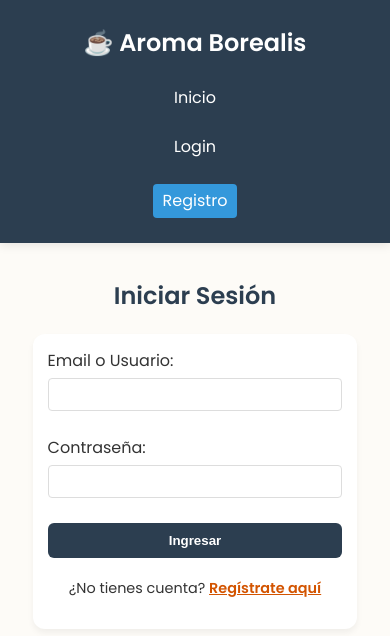
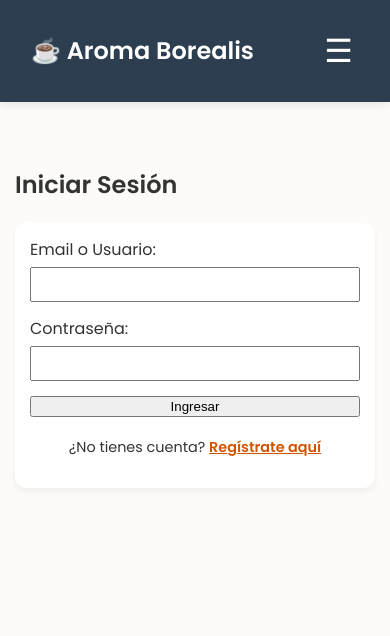
Before and after one commit to kakzumooto/cafeteria-frontend, a React (Vite) app: page /login in a window 390 px wide. Shown: the top 636 px of the page. Built offline with nearby package versions, Linux system fonts and the light colour scheme.

Commit message:
Mejora Navbar: Implementación de menú hamburguesa y responsive

```diff
--- a/src/App.css
+++ b/src/App.css
@@ -1,5 +1,3 @@
-/* src/App.css - VERSIÓN RESPONSIVE FINAL */
-
 @import url('https://fonts.googleapis.com/css2?family=Poppins:wght@300;400;600&display=swap');
 
 :root {
@@ -11,7 +9,7 @@
 
 /* --- ESTILOS BASE --- */
 * {
-  box-sizing: border-box; /* CRÍTICO para responsive */
+  box-sizing: border-box;
 }
 
 body {
@@ -22,7 +20,7 @@ body {
   color: #333;
 }
 
-/* --- NAVBAR RESPONSIVE --- */
+/* --- NAVBAR DINÁMICO --- */
 .navbar {
   background: var(--primary);
   padding: 1rem;
@@ -33,13 +31,12 @@ body {
   box-shadow: 0 2px 10px rgba(0,0,0,0.1);
 }
 
-.navbar-container {
+.nav-content {
   max-width: 1200px;
   margin: 0 auto;
   display: flex;
   justify-content: space-between;
   align-items: center;
-  flex-wrap: wrap; /* PERMITE QUE LOS BOTONES BAJEN SI NO CABEN */
 }
 
 .navbar-logo {
@@ -47,71 +44,81 @@ body {
   color: white;
   font-size: 1.5rem;
   font-weight: bold;
-  margin-right: 20px;
 }
 
-.navbar-links {
-  display: flex;
-  gap: 15px;
-  align-items: center;
-  flex-wrap: wrap; /* IMPORTANTE PARA MOVIL */
+/* --- BOTÓN HAMBURGUESA --- */
+.menu-toggle {
+  display: none; /* Escondido en PC */
+  background: none;
+  border: none;
+  color: white;
+  font-size: 2rem;
+  cursor: pointer;
 }
 
-.navbar-links a {
+.nav-links {
+  display: flex;
+  gap: 20px;
+  align-items: center;
+}
+
+.nav-links a {
   color: white;
   text-decoration: none;
   font-size: 0.95rem;
+  transition: color 0.3s;
 }
 
-.user-email {
-  font-size: 0.8rem;
-  opacity: 0.8;
-  display: none; /* Ocultamos el email en movil para ahorrar espacio */
+.nav-links a:hover {
+  color: var(--accent);
 }
 
-/* Botones especiales del nav */
-.btn-admin {
+/* Estilos específicos de botones en Nav */
+.btn-admin-nav {
   color: #f1c40f !important;
   font-weight: bold;
   border: 1px solid #f1c40f;
-  padding: 4px 8px;
+  padding: 5px 10px;
   border-radius: 4px;
 }
 
-.btn-logout {
+.btn-register-nav {
+  background: #3498db;
+  padding: 5px 10px;
+  border-radius: 4px;
+}
+
+.btn-logout-nav {
   background: #e74c3c;
   color: white;
   border: none;
-  padding: 5px 10px;
+  padding: 6px 12px;
   border-radius: 4px;
   cursor: pointer;
 }
 
-/* --- CONTENEDOR PRINCIPAL --- */
+.user-info-nav {
+  font-size: 0.8rem;
+  opacity: 0.8;
+  border-left: 1px solid #555;
+  padding-left: 10px;
+}
+
+/* --- CONTENEDOR Y GRID --- */
 .tienda-container {
-  width: 100%; /* Ocupa todo el ancho */
+  width: 100%;
   max-width: 1200px;
   margin: 0 auto;
-  padding: 15px; /* Margen interno para que no pegue a los bordes */
+  padding: 15px;
 }
 
-.titulo-principal {
-  text-align: center;
-  margin: 20px 0;
-  font-size: 2rem;
-  color: var(--primary);
-}
-
-/* --- GRID DE PRODUCTOS --- */
 .productos-grid {
   display: grid;
-  /* Mágia responsive: Se ajusta automáticamente al ancho */
   grid-template-columns: repeat(auto-fill, minmax(280px, 1fr));
   gap: 20px;
   padding-bottom: 40px;
 }
 
-/* --- TARJETA DE PRODUCTO --- */
 .producto-card {
   background: white;
   border-radius: 12px;
@@ -120,12 +127,11 @@ body {
   display: flex;
   flex-direction: column;
   transition: transform 0.2s;
-  height: 100%; /* Para que todas tengan la misma altura */
+  height: 100%;
 }
 
 .producto-card:hover {
   transform: translateY(-5px);
-  box-shadow: 0 10px 20px rgba(0,0,0,0.1);
 }
 
 .producto-card img {
@@ -136,166 +142,53 @@ body {
   margin-bottom: 10px;
 }
 
-.precio {
-  font-size: 1.3rem;
-  color: var(--primary);
-  font-weight: bold;
-  display: block;
-  margin: 10px 0;
-}
-
-.btn-agregar {
-  background: var(--primary);
-  color: white;
-  border: none;
-  padding: 10px;
-  width: 100%;
-  border-radius: 6px;
-  font-weight: bold;
-  cursor: pointer;
-}
-
-.btn-agregar:hover {
-  background: var(--accent);
-}
-
-/* --- FORMULARIOS (LOGIN/ADMIN) --- */
-input, select, textarea {
-  width: 100%; /* Que ocupen todo el ancho disponible */
-  padding: 10px;
-  margin-bottom: 10px;
-  border: 1px solid #ddd;
-  border-radius: 4px;
-}
-
-/* =========================================
-   📱 REGLAS ESPECÍFICAS PARA CELULARES (Mobile)
-   ========================================= */
+/* --- RESPONSIVE (MÓVIL) --- */
 @media (max-width: 768px) {
-  .navbar-container {
-    flex-direction: column; /* Pone el logo arriba y los links abajo */
-    gap: 10px;
+  .menu-toggle {
+    display: block; /* Mostrar hamburguesa */
   }
 
-  .navbar-links {
-    justify-content: center; /* Centra los links */
+  .nav-links {
+    display: none; /* Esconder links por defecto */
+    flex-direction: column;
+    position: absolute;
+    top: 100%;
+    left: 0;
     width: 100%;
+    background: var(--primary);
+    padding: 20px;
+    gap: 15px;
+    box-shadow: 0 10px 15px rgba(0,0,0,0.2);
   }
 
-  .user-email {
-    display: none; /* Escondemos email en celular */
+  /* Clase que activa React al pulsar la hamburguesa */
+  .nav-links.active {
+    display: flex;
   }
 
-  .titulo-principal {
-    font-size: 1.5rem; /* Texto más pequeño */
+  .nav-links a, .nav-links button {
+    width: 100%;
+    text-align: center;
+    padding: 10px;
+  }
+
+  .user-info-nav {
+    border-left: none;
+    padding-left: 0;
+    margin: 10px 0;
   }
 
   .productos-grid {
-    grid-template-columns: 1fr; /* Una sola columna en celulares muy chicos */
+    grid-template-columns: 1fr;
+  }
+
+  form, .producto-card {
+    width: 100% !important;
+  }
+
+  table {
+    display: block;
+    overflow-x: auto;
+    white-space: nowrap;
   }
 }
-
-/* Para pantallas medianas (Tablets) */
-@media (min-width: 769px) {
-  .user-email {
-    display: inline; /* Mostramos email en compu */
-  }
-}
-
-/* --- PEGAR AL FINAL DE src/App.css --- */
-
-/* REGLAS SOLO PARA CELULAR (Pantallas menores a 768px) */
-@media (max-width: 768px) {
-
-  /* 1. NAVBAR: Que se ponga uno debajo del otro */
-  nav, .navbar, .navbar > div {
-    flex-direction: column !important;
-    align-items: center !important;
-    height: auto !important;
-    padding: 10px !important;
-  }
-
-  /* Los enlaces del menú se separan un poco verticalmente */
-  nav a, .navbar a, .navbar button {
-    margin: 5px 0 !important;
-    display: block;
-    text-align: center;
-    width: 100%; /* Botones anchos para dedo */
-  }
-
-  /* 2. GRID DE PRODUCTOS: Una sola columna */
-  .productos-grid, div[style*="display: grid"] {
-    grid-template-columns: 1fr !important; /* 1 columna */
-    padding: 10px !important;
-  }
-
-  /* 3. FORMULARIOS Y MODALES: Que no se salgan de la pantalla */
-  form, .modal-content, div[style*="width: 400px"] {
-    width: 95% !important; /* Ocupa casi todo el ancho */
-    margin: 10px auto !important;
-    min-width: unset !important;
-  }
-
-  /* 4. TÍTULOS: Más pequeños para que no rompan */
-  h1, .titulo-principal {
-    font-size: 1.5rem !important;
-    word-wrap: break-word;
-  }
-
-  /* 5. TABLAS (Admin): Esto es lo más importante */
-  /* Forzamos a que la tabla tenga scroll horizontal si no cabe */
-  table {
-    display: block;
-    width: 100%;
-    overflow-x: auto; /* Scroll de izquierda a derecha */
-    white-space: nowrap; /* Evita que el texto se parta feo */
-  }
-
-  /* Ajuste de botones en la tabla */
-  td button {
-    padding: 8px 12px !important;
-    margin-bottom: 5px;
-  }
-}
-/* --- RESPONSIVE FIX (SOLUCIÓN DEFINITIVA) --- */
-
-@media (max-width: 768px) {
-
-  /* 1. ARREGLO DEL NAVBAR (MENÚ) */
-  .nav-content {
-    flex-direction: column !important; /* Pone los elementos uno bajo el otro */
-    padding: 10px !important;
-  }
-
-  .nav-links {
-    flex-direction: column !important; /* Enlaces verticales */
-    width: 100% !important;
-    gap: 15px !important;
-    margin-top: 15px !important;
-  }
-
-  .nav-links a, .nav-links button, .nav-links span {
-    width: 100% !important;
-    text-align: center !important;
-    display: block !important;
-    margin: 5px 0 !important;
-  }
-
-  .nav-links a[style*="border"] {
-    width: auto !important;
-    display: inline-block !important;
-  }
-
-  span[style*="|"] {
-    display: none !important;
-  }
-
-  .admin-header {
-    flex-direction: column !important;
-    gap: 15px !important;
-    text-align: center !important;
-  }
-  .admin-header button {
-    width: 100% !important;
-  }
-}
--- a/src/components/Navbar.jsx
+++ b/src/components/Navbar.jsx
@@ -1,66 +1,66 @@
+import { useState } from 'react';
 import { Link, useNavigate } from 'react-router-dom';
 import '../App.css';
 
 function Navbar() {
   const navigate = useNavigate();
+  const [menuAbierto, setMenuAbierto] = useState(false); // Estado para el menú móvil
 
-  // 1. LEER DATOS DEL STORAGE
   const token = localStorage.getItem('token');
   const userEmail = localStorage.getItem('email');
   const userRole = localStorage.getItem('role');
 
-  // 2. LOGICA DE ADMIN (Rol o Email específico)
   const isAdmin = userRole === 'ROLE_ADMIN' || userEmail === 'jefe@aroma.com';
 
   const handleLogout = () => {
-    localStorage.clear(); // Borra todo (token, carrito, email...)
-    alert("¡Hasta luego! 👋");
-    window.location.href = '/login'; // Recarga para limpiar menú
+    localStorage.clear();
+    setMenuAbierto(false);
+    window.location.href = '/login';
   };
 
+  // Función para cerrar el menú al hacer clic en un link
+  const cerrarMenu = () => setMenuAbierto(false);
+
   return (
-    <nav className="navbar" style={{background: '#2c3e50', padding: '1rem', color: 'white'}}>
-      <div className="tienda-container nav-content" style={{display: 'flex', justifyContent: 'space-between', alignItems: 'center', margin: '0 auto'}}>
+    <nav className="navbar">
+      <div className="tienda-container nav-content">
         {/* LOGO */}
-        <Link to="/" style={{textDecoration: 'none', color: 'white', fontSize: '1.5rem', fontWeight: 'bold'}}>
+        <Link to="/" className="navbar-logo" onClick={cerrarMenu}>
           ☕ Aroma Borealis
         </Link>
 
-        {/* ENLACES */}
-        <div className="nav-links" style={{display: 'flex', gap: '20px', alignItems: 'center'}}>
-          <Link to="/" style={{color: 'white', textDecoration: 'none'}}>Inicio</Link>
+        {/* BOTÓN HAMBURGUESA (Solo se ve en móvil) */}
+        <button className="menu-toggle" onClick={() => setMenuAbierto(!menuAbierto)}>
+          {menuAbierto ? '✕' : '☰'}
+        </button>
 
-          {/* ENLACE DE ADMIN (Solo si es jefe) */}
+        {/* ENLACES (Se muestran/ocultan con la clase 'active') */}
+        <div className={`nav-links ${menuAbierto ? 'active' : ''}`}>
+          <Link to="/" onClick={cerrarMenu}>Inicio</Link>
+
           {isAdmin && (
-            <Link to="/admin" style={{color: '#f1c40f', fontWeight: 'bold', textDecoration: 'none', border:'1px solid #f1c40f', padding:'5px 10px', borderRadius:'4px'}}>
-              🛠️ Panel Admin
+            <Link to="/admin" className="btn-admin-nav" onClick={cerrarMenu}>
+              🛠️ Admin
             </Link>
           )}
 
-          {/* SI ESTÁ LOGUEADO */}
           {token ? (
             <>
-              <Link to="/mis-compras" style={{color: 'white', textDecoration: 'none'}}>📦 Mis Pedidos</Link>
+              <Link to="/mis-compras" onClick={cerrarMenu}>📦 Pedidos</Link>
+              <Link to="/carrito" onClick={cerrarMenu}>🛒 Carrito</Link>
 
-              <Link to="/carrito" style={{color: 'white', textDecoration: 'none'}}>🛒 Carrito</Link>
-
-              <span style={{fontSize: '0.8rem', opacity: 0.8, borderLeft:'1px solid #555', paddingLeft:'10px'}}>
-                | {userEmail} |
+              <span className="user-info-nav">
+                {userEmail}
               </span>
 
-              <button
-                onClick={handleLogout}
-                className="btn-eliminar"
-                style={{cursor:'pointer', marginLeft:'5px'}}
-              >
+              <button onClick={handleLogout} className="btn-logout-nav">
                 Salir 🚪
               </button>
             </>
           ) : (
-            /* SI NO ESTÁ LOGUEADO */
             <>
-              <Link to="/login" style={{color: 'white', textDecoration: 'none'}}>Login</Link>
-              <Link to="/register" style={{background: '#3498db', padding: '5px 10px', borderRadius: '4px', color: 'white', textDecoration: 'none'}}>Registro</Link>
+              <Link to="/login" onClick={cerrarMenu}>Login</Link>
+              <Link to="/register" className="btn-register-nav" onClick={cerrarMenu}>Registro</Link>
             </>
           )}
         </div>
```
